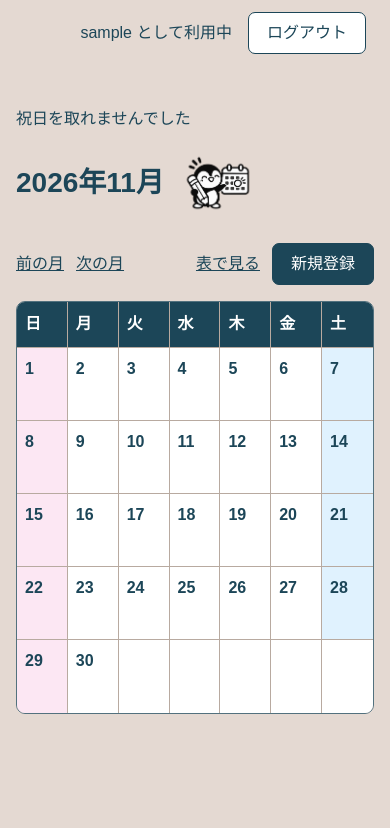
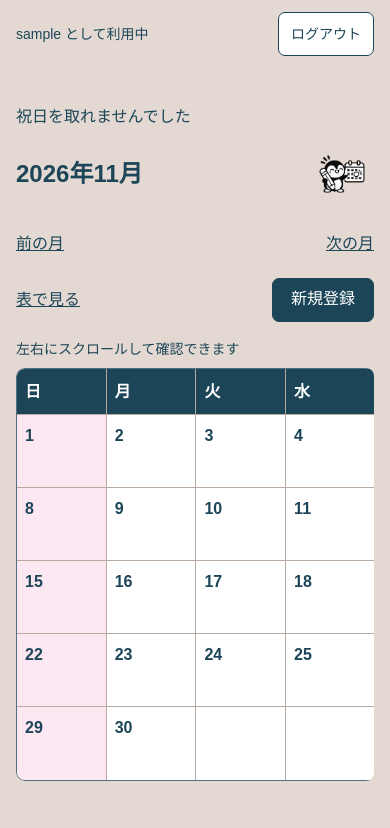
Before and after one commit to koheihiura211141/fw-todo-2, a Spring Boot app: page /calendar in a window 390 px wide. Shown: the top 828 px of the page. Run offline with Spring Boot 4, Linux system fonts and the light colour scheme; the visitor is signed in with stand-in values (Sample User, id 1); data that the repository does not hold is empty; some of the project's set-up classes (security, data sources, template engines, error pages and the like) are left out, and stand-ins take their place; some libraries are stand-ins or nearby versions.

Commit message:
スマホ使用時のレスポンシブ対応

```diff
--- a/src/main/resources/static/css/kanban.css
+++ b/src/main/resources/static/css/kanban.css
@@ -10,5 +10,9 @@
 .kanban-card.dragging, .kanban-card[aria-busy="true"] { opacity: .55; }
 .kanban-column.drag-over { border-color: #2563eb; background: #dbeafe; }
 @media (max-width: 700px) {
-    .kanban-board { grid-template-columns: repeat(3, minmax(240px, 1fr)); overflow-x: auto; padding-bottom: 12px; }
+    .kanban-board { grid-template-columns: minmax(0, 1fr); gap: 16px; }
+    .kanban-column { padding: 12px; }
+    .kanban-cards { min-height: 60px; }
+    .kanban-card select { display: block; width: 100%; min-height: 44px; margin-top: 6px; font: inherit; }
+    .kanban-card h3 a { display: block; padding-block: 6px; }
 }
--- a/src/main/resources/static/css/style.css
+++ b/src/main/resources/static/css/style.css
@@ -443,3 +443,56 @@ body {
 .auth-form { display: grid; gap: 12px; }
 .account-bar { display: flex; flex-wrap: wrap; align-items: center; justify-content: flex-end; gap: 16px; padding: 12px 24px; }
 .account-bar form { margin: 0; }
+.table-scroll { max-width: 100%; overflow-x: auto; }
+.table-scroll-hint { display: none; }
+.confirm-value, .flash, .account-bar > span { overflow-wrap: anywhere; }
+
+@media (max-width: 760px) {
+    .container { padding: 20px 16px 32px; }
+    .page-title { font-size: 24px; line-height: 1.4; overflow-wrap: anywhere; }
+    .page-heading { min-width: 0; justify-content: space-between; margin-bottom: 20px; }
+    .title-image { flex-basis: 64px; width: 64px; height: 56px; }
+    .list-header { gap: 16px; margin-bottom: 20px; }
+    .list-header .page-heading, .list-actions { width: 100%; }
+    .list-actions { display: grid; grid-template-columns: repeat(2, minmax(0, 1fr)); gap: 8px; }
+    .list-actions .btn { white-space: normal; text-align: center; padding-inline: 8px; }
+    .list-actions .btn:last-child:nth-child(odd) { grid-column: 1 / -1; }
+    .btn, .form-input, .page-link { min-height: 44px; }
+    .btn { text-align: center; }
+    .form-input { min-width: 0; font-size: 16px; }
+    .account-bar { padding: 12px 16px; gap: 8px 12px; justify-content: space-between; }
+    .account-bar > span { flex: 1; min-width: 0; font-size: 14px; }
+    .account-bar .btn { padding-inline: 12px; font-size: 14px; }
+    .list-filters { grid-template-columns: repeat(6, minmax(0, 1fr)); padding: 10px; gap: 6px 8px; }
+    .filter-field { grid-column: span 2; grid-row: auto; gap: 2px; }
+    .filter-field:has(input[type="date"]) { grid-column: span 3; }
+    .filter-keyword { grid-column: 1 / -1; flex-direction: row; align-items: center; gap: 8px; padding-right: 0; }
+    .filter-field label { font-size: 12px; }
+    .list-filters .form-input { width: 100%; height: 44px; font-size: 16px; padding: 7px 8px; }
+    .filter-submit { grid-column: 4 / -1; grid-row: 4; justify-self: stretch; min-height: 44px; font-size: 16px; }
+    .filter-reset { grid-column: 1 / 4; grid-row: 4; justify-self: start; padding: 8px 0; font-size: 12px; }
+    .quick-todo-bar { position: static; padding-top: 0; }
+    .quick-todo-controls { margin-top: 6px; }
+    .quick-todo-controls .btn { flex-shrink: 0; padding-inline: 14px; }
+    .bulk-actions { gap: 8px 12px; }
+    .bulk-actions > span:last-child { flex-basis: 100%; font-size: 14px; }
+    .table-scroll-hint { display: block; margin: 0 0 8px; font-size: 14px; }
+    .table-scroll { border-radius: 8px; margin-bottom: 16px; }
+    .todo-table { min-width: 740px; }
+    .todo-table th, .todo-table td { padding: 10px 12px; }
+    .todo-table td:first-child { min-width: 180px; max-width: 280px; overflow-wrap: anywhere; }
+    .todo-operations .link { display: inline-flex; align-items: center; min-height: 44px; padding-inline: 8px; }
+    .todo-status, .column-sort, .select-all-label { min-height: 44px; }
+    .column-sort { min-width: 32px; }
+    .todo-select, #select-all { width: 22px; height: 22px; vertical-align: middle; }
+    .pagination { gap: 8px; }
+    .page-link { min-width: 44px; padding: 8px 12px; }
+    .calendar-navigation { flex-wrap: wrap; gap: 12px; }
+    .calendar-navigation-group { flex: 1 1 100%; justify-content: space-between; gap: 12px; }
+    .calendar-navigation .link { display: inline-flex; align-items: center; min-height: 44px; }
+    .calendar-table { min-width: 630px; }
+    .calendar-todo-link { overflow-wrap: anywhere; padding-block: 6px; }
+    .confirm-actions { flex-wrap: wrap; gap: 8px; }
+    .confirm-actions > * { flex: 1 1 120px; }
+    .confirm-actions .btn { width: 100%; }
+}
--- a/src/main/resources/templates/calendar.html
+++ b/src/main/resources/templates/calendar.html
@@ -4,7 +4,7 @@
     <meta charset="UTF-8">
     <meta name="viewport" content="width=device-width, initial-scale=1">
     <title>カレンダー</title>
-    <link rel="stylesheet" href="/css/style.css?v=20261126-5" th:href="@{/css/style.css(v='20261126-5')}">
+    <link rel="stylesheet" href="/css/style.css?v=20261126-16" th:href="@{/css/style.css(v='20261126-16')}">
 </head>
 <body>
     <div th:replace="~{fragments/account :: account}"></div>
@@ -20,6 +20,8 @@
                 <a class="btn" href="/todos/new">新規登録</a>
             </div>
         </nav>
+        <p class="table-scroll-hint">左右にスクロールして確認できます</p>
+        <div class="table-scroll" role="region" aria-label="カレンダー（横スクロール）" tabindex="0">
         <table class="calendar-table" aria-labelledby="calendar-title" th:attr="data-from=${firstDay},data-to=${lastDay}">
             <thead>
                 <tr>
@@ -34,6 +36,7 @@
                 </tr>
             </tbody>
         </table>
+        </div>
     </main>
     <script>
         async function loadTodos() {
--- a/src/main/resources/templates/create-confirm.html
+++ b/src/main/resources/templates/create-confirm.html
@@ -4,7 +4,7 @@
     <meta charset="UTF-8">
     <meta name="viewport" content="width=device-width, initial-scale=1">
     <title>ToDo登録の確認</title>
-    <link rel="stylesheet" href="/css/style.css?v=20261126-5" th:href="@{/css/style.css(v='20261126-5')}">
+    <link rel="stylesheet" href="/css/style.css?v=20261126-16" th:href="@{/css/style.css(v='20261126-16')}">
 </head>
 <body>
     <div th:replace="~{fragments/account :: account}"></div>
--- a/src/main/resources/templates/create.html
+++ b/src/main/resources/templates/create.html
@@ -4,7 +4,7 @@
     <meta charset="UTF-8">
     <meta name="viewport" content="width=device-width, initial-scale=1">
     <title>ToDo登録</title>
-    <link rel="stylesheet" href="/css/style.css?v=20261126-5" th:href="@{/css/style.css(v='20261126-5')}">
+    <link rel="stylesheet" href="/css/style.css?v=20261126-16" th:href="@{/css/style.css(v='20261126-16')}">
 </head>
 <body>
     <div th:replace="~{fragments/account :: account}"></div>
--- a/src/main/resources/templates/delete.html
+++ b/src/main/resources/templates/delete.html
@@ -4,7 +4,7 @@
     <meta charset="UTF-8">
     <meta name="viewport" content="width=device-width, initial-scale=1">
     <title>やることの削除確認</title>
-    <link rel="stylesheet" href="/css/style.css?v=20261126-5" th:href="@{/css/style.css(v='20261126-5')}">
+    <link rel="stylesheet" href="/css/style.css?v=20261126-16" th:href="@{/css/style.css(v='20261126-16')}">
 </head>
 <body>
     <div th:replace="~{fragments/account :: account}"></div>
--- a/src/main/resources/templates/edit-confirm.html
+++ b/src/main/resources/templates/edit-confirm.html
@@ -4,7 +4,7 @@
     <meta charset="UTF-8">
     <meta name="viewport" content="width=device-width, initial-scale=1">
     <title>編集内容の確認</title>
-    <link rel="stylesheet" href="/css/style.css?v=20261126-5" th:href="@{/css/style.css(v='20261126-5')}">
+    <link rel="stylesheet" href="/css/style.css?v=20261126-16" th:href="@{/css/style.css(v='20261126-16')}">
 </head>
 <body>
     <div th:replace="~{fragments/account :: account}"></div>
--- a/src/main/resources/templates/edit.html
+++ b/src/main/resources/templates/edit.html
@@ -4,7 +4,7 @@
     <meta charset="UTF-8">
     <meta name="viewport" content="width=device-width, initial-scale=1">
     <title>やることを編集</title>
-    <link rel="stylesheet" href="/css/style.css?v=20261126-5" th:href="@{/css/style.css(v='20261126-5')}">
+    <link rel="stylesheet" href="/css/style.css?v=20261126-16" th:href="@{/css/style.css(v='20261126-16')}">
 </head>
 <body>
     <div th:replace="~{fragments/account :: account}"></div>
--- a/src/main/resources/templates/index.html
+++ b/src/main/resources/templates/index.html
@@ -4,7 +4,7 @@
     <meta charset="UTF-8">
     <meta name="viewport" content="width=device-width, initial-scale=1">
     <title>ToDo</title>
-    <link rel="stylesheet" href="/css/style.css?v=20261126-5" th:href="@{/css/style.css(v='20261126-5')}">
+    <link rel="stylesheet" href="/css/style.css?v=20261126-16" th:href="@{/css/style.css(v='20261126-16')}">
 </head>
 <body>
     <div th:replace="~{fragments/account :: account}"></div>
--- a/src/main/resources/templates/kanban.html
+++ b/src/main/resources/templates/kanban.html
@@ -14,7 +14,7 @@
 <div th:replace="~{fragments/account :: account}"></div>
 <main class="container kanban-container">
     <header class="list-header">
-        <h1 class="page-title">カンバンボード</h1>
+        <div class="page-heading"><h1 class="page-title">カンバンボード</h1><img class="title-image" src="/images/todo-kanban.png" alt="" width="88" height="72"></div>
         <nav class="list-actions" aria-label="画面の操作">
             <a class="btn sub" th:href="@{/todos}">一覧で見る</a>
             <a class="btn" th:href="@{/todos/new}">新規登録</a>
--- a/src/main/resources/templates/todos.html
+++ b/src/main/resources/templates/todos.html
@@ -6,7 +6,7 @@
     <meta name="_csrf_header" th:if="${_csrf != null}" th:content="${_csrf.headerName}">
     <meta name="viewport" content="width=device-width, initial-scale=1">
     <title>やること一覧</title>
-    <link rel="stylesheet" href="/css/style.css?v=20261126-15" th:href="@{/css/style.css(v='20261126-15')}">
+    <link rel="stylesheet" href="/css/style.css?v=20261126-17" th:href="@{/css/style.css(v='20261126-17')}">
 </head>
 <body>
     <div th:replace="~{fragments/account :: account}"></div>
@@ -80,6 +80,8 @@
             </div>
         </form>
         <p id="todo-sort-error" class="quick-todo-error" role="alert" hidden></p>
+        <p class="table-scroll-hint">左右にスクロールして確認できます</p>
+        <div class="table-scroll" role="region" aria-label="やること一覧（横スクロール）" tabindex="0">
         <table class="todo-table">
             <thead>
                 <tr>
@@ -116,6 +118,7 @@
                 </tr>
             </tbody>
         </table>
+        </div>
         <p class="page-summary" th:if="${todoPage.totalElements > 0}"
            th:text="|全${todoPage.totalElements}件中 ${startItem}-${endItem}件|">全50件中 1-10件</p>
         <nav class="pagination" aria-label="ページネーション" th:if="${todoPage.totalPages > 1}">
```
Also changed, not shown: src/main/resources/static/images/todo-kanban.png (added).
